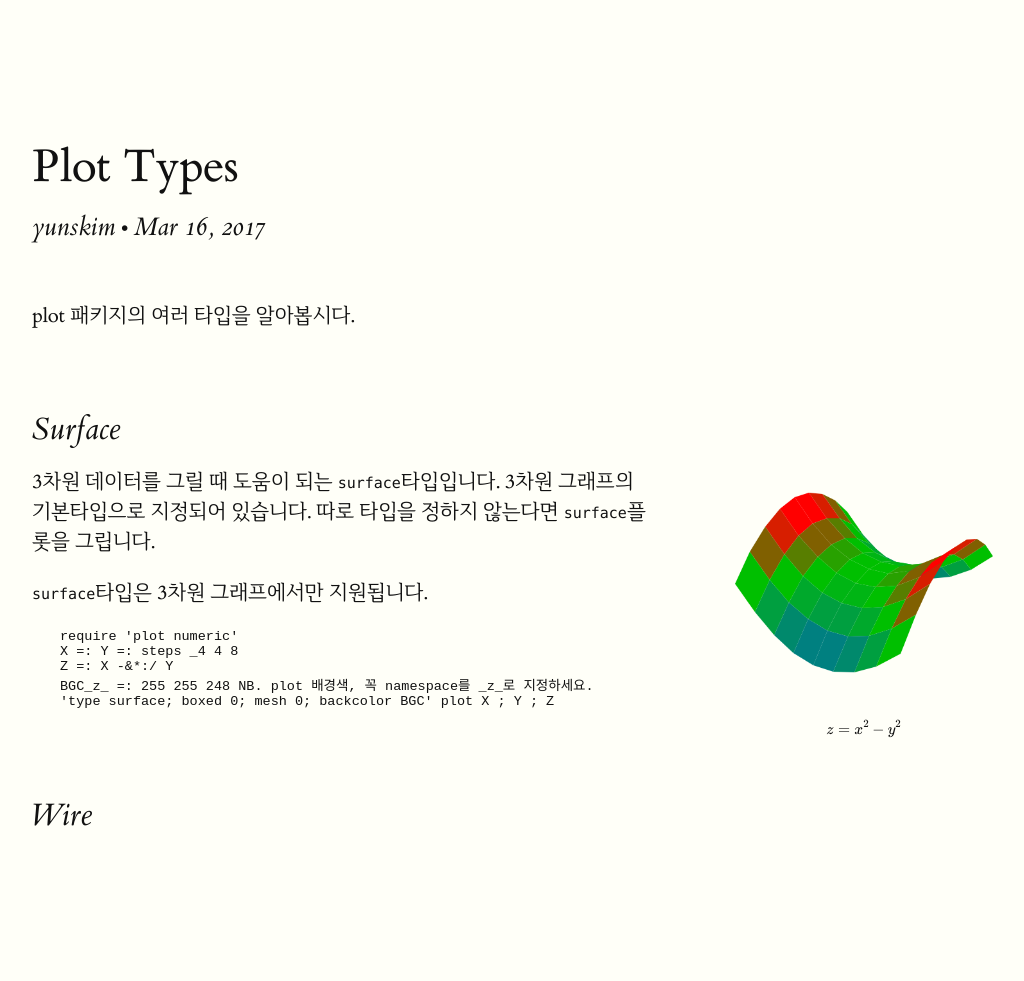
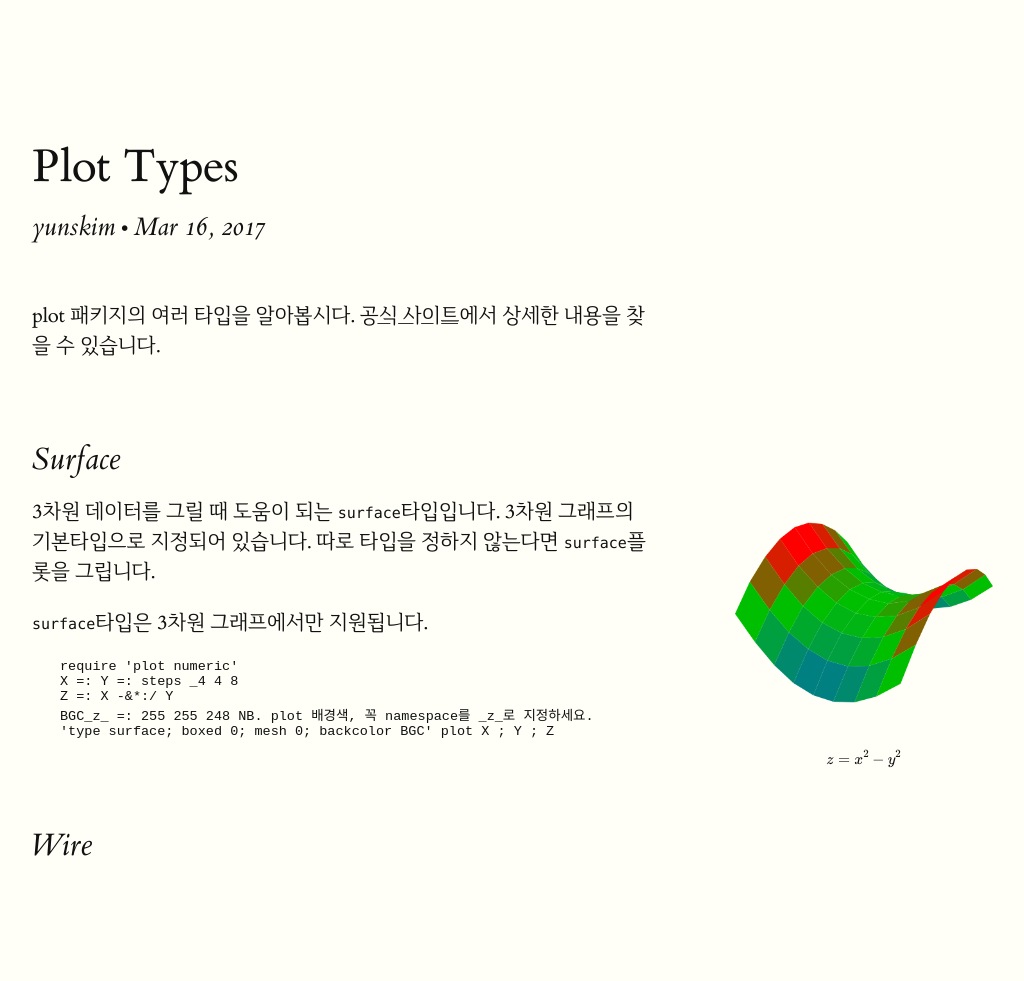
Before and after one commit to toolofthought/toolofthought.github.io, a Jekyll site: the page built from _posts/2017-03-16-j-plot-style.html, in a window 1280 px wide. Shown: the whole page, without its empty margins (128-1152 px from the left). Built offline with Jekyll 4.4.1, drawn with Linux system fonts in a browser that asks for light colours; formulas are drawn with MathJax 3; before the commit the page ends 951 px from its top, so only the background shows below that.

```diff
--- a/_posts/2017-03-16-j-plot-style.html
+++ b/_posts/2017-03-16-j-plot-style.html
@@ -4,11 +4,11 @@ title:  "Plot Types"
 date:   2017-03-16 12:00:00 +0900
 author: yunskim
 categories: j-language plot
-permalink: /:categories/:year/:month/:day/:title/
+permalink: /:categories/:title/
 ---
 
 <section>
-	<p>plot 패키지의 여러 타입을 알아봅시다.</p>
+	<p>plot 패키지의 여러 타입을 알아봅시다. <a href="http://code.jsoftware.com/wiki/Plot/Types">공식 사이트</a>에서 상세한 내용을 찾을 수 있습니다.</p>
 </section>
 
 <section>
--- a/assets/css/toolofthought.css
+++ b/assets/css/toolofthought.css
@@ -32,7 +32,3 @@ img.badge {
       max-width: 80px;
       max-height: 60px;
 }
-
-.MathJax {
-font-size: 2.0em;
-}
```
